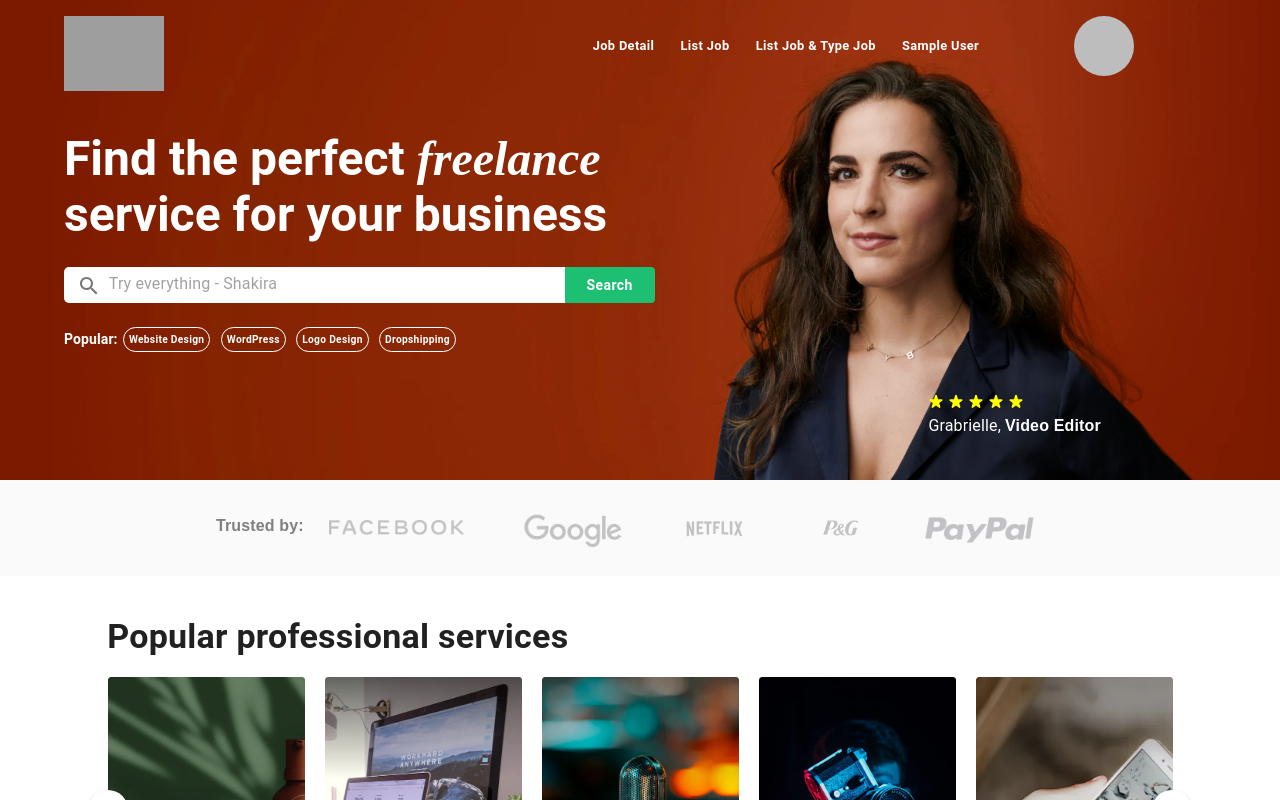
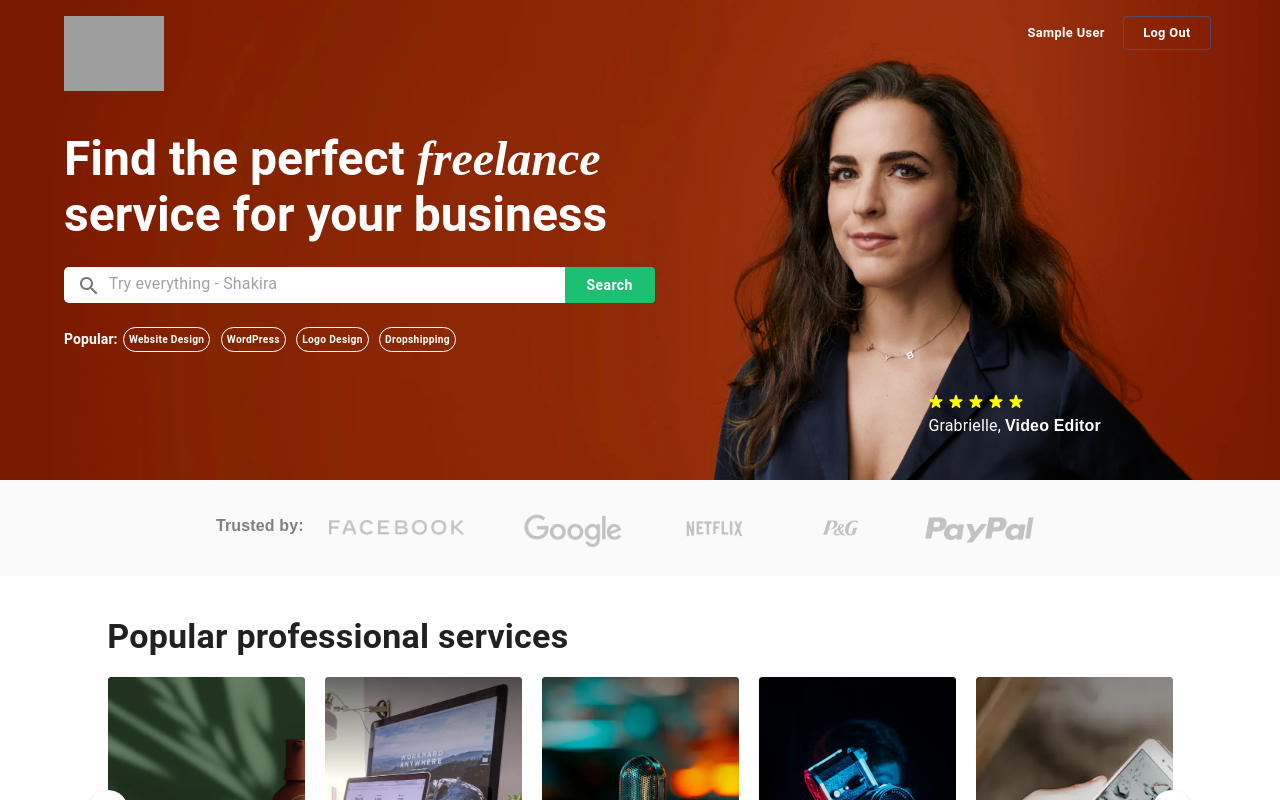
Before and after one commit to chuhaiphu/bc62_final_fiverr, a React (Vite) app: page / in a window 1280 px wide. Shown: the top 800 px of the page. Built offline with nearby package versions, Linux system fonts and the light colour scheme; sample sign-in values are in the browser's storage; grey boxes are pictures that could not be loaded; a web font is replaced by a local one.

Commit message:
fix reload, avt

```diff
--- a/src/components/Home/Header/index.tsx
+++ b/src/components/Home/Header/index.tsx
@@ -70,9 +70,9 @@ export default function Header() {
             </Box>
             <Box>
               <Box className={styles.navBarRight}>
-              <Button onClick={() => navigate('/job-detail')}>Job Detail</Button>
+              {/* <Button onClick={() => navigate('/job-detail')}>Job Detail</Button>
               <Button onClick={() => navigate('/list-job')}>List Job</Button>
-              <Button onClick={() => navigate('/list-job-&-type-job')}>List Job & Type Job</Button>
+              <Button onClick={() => navigate('/list-job-&-type-job')}>List Job & Type Job</Button> */}
               <Button onClick={() => navigate('/user-detail')}>{user?.name}</Button>
                 {!user && (
                   <>
@@ -84,8 +84,16 @@ export default function Header() {
                     </Button>
                   </>
                 )}
+                {user && (
+                  <Button variant='outlined'
+                  onClick={() => {
+                    localStorage.removeItem('user');
+                    navigate('/login');
+                  }}
+                  >Log Out</Button>
+                )}
 
-                {user && (
+                {/* {user && (
                   <Space direction="vertical">
                   <Space wrap>
 
@@ -101,7 +109,7 @@ export default function Header() {
                       </Dropdown>
                   </Space>
               </Space>
-                )}
+                )} */}
               </Box>
             </Box>
           </Box>
--- a/src/components/JobDetail/Add-Comment/index.tsx
+++ b/src/components/JobDetail/Add-Comment/index.tsx
@@ -48,7 +48,7 @@ const year = currentDate.getFullYear(); // Lấy năm hiện tại (4 chữ số
                     />
                 </Box>
                 <Box display='flex'>
-                    {user?.avatar}
+                    <img src={user?.avatar} style={{width: "30px", height: "30px", borderRadius: "50%", marginRight: "2vh"}}/>
                     <textarea id="comment" name="comment" placeholder="Nhập bình luận của bạn..." style={{ width: '70%' }}></textarea>
                 </Box>
                 <Button onClick={handleComment} style={{ width: '15vw', margin: '2vh 0 0 2vh' }} variant="contained">Add Comment</Button>
```
